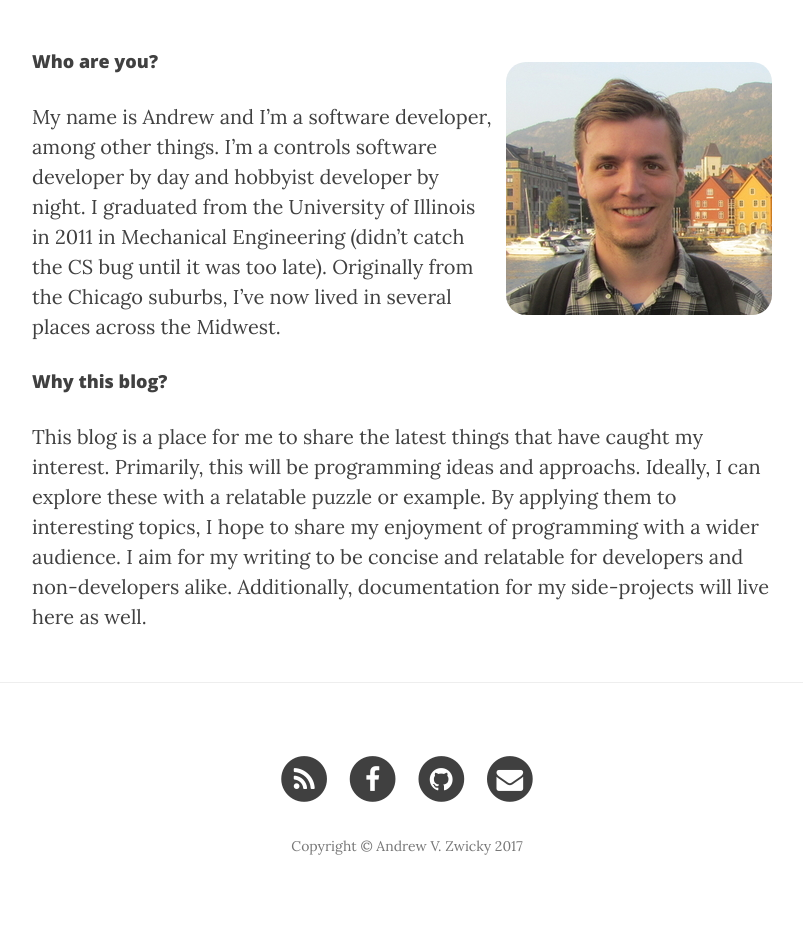
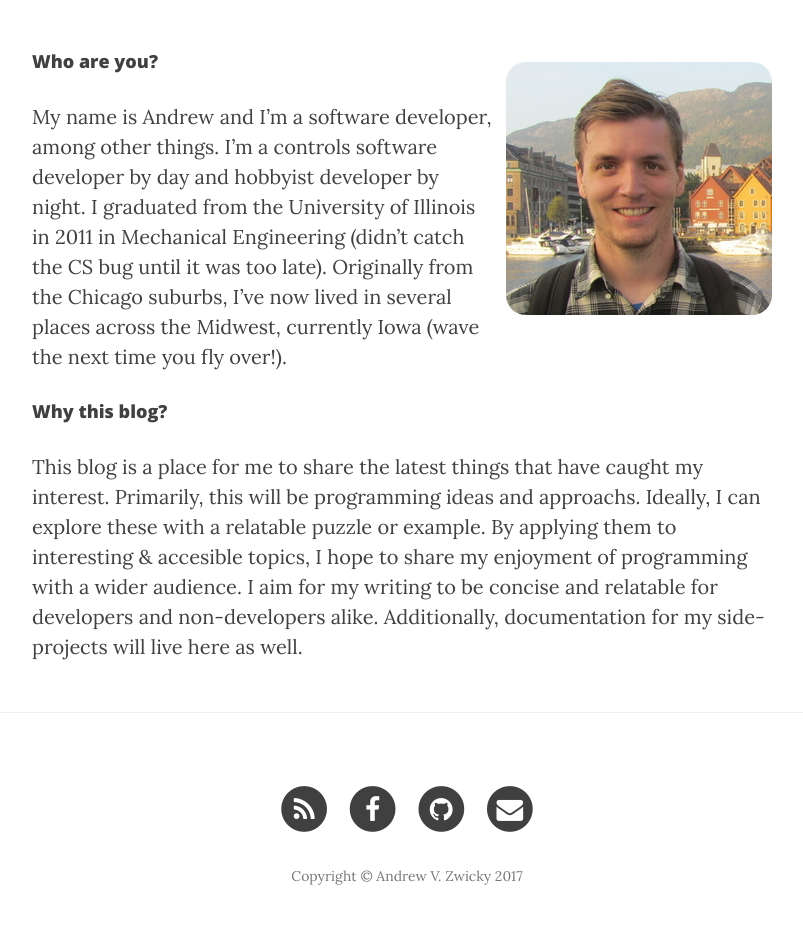
Before and after one commit to garth5689/garth5689.github.io, a Jekyll site: the page built from about.md, in a window 1280 px wide. Shown: the part 476-1428 px from the top of the page, without its empty margins (233-1036 px from the left). Built offline with Jekyll 4.4.1, drawn with Linux system fonts in a browser that asks for light colours; nearby versions of some CDN libraries; comment, search, counter and statistics services are not loaded; before the commit the page ends 1398 px from its top, so only the background shows below that.

Commit message:
Update about.md

```diff
--- a/about.md
+++ b/about.md
@@ -10,8 +10,8 @@
 <img class="rounded" alt="" vspace="10" hspace="10" style="float:right"  src="{{ site.baseurl }}/img/about/headshot.resized.jpg"/>
 
 #### Who are you?
-My name is Andrew and I'm a software developer, among other things.  I'm a controls software developer by day and hobbyist developer by night.  I graduated from the University of Illinois in 2011 in Mechanical Engineering (didn't catch the CS bug until it was too late).  Originally from the Chicago suburbs, I've now lived in several places across the Midwest.
+My name is Andrew and I'm a software developer, among other things.  I'm a controls software developer by day and hobbyist developer by night.  I graduated from the University of Illinois in 2011 in Mechanical Engineering (didn't catch the CS bug until it was too late).  Originally from the Chicago suburbs, I've now lived in several places across the Midwest, currently Iowa (wave the next time you fly over!).
 
 
 #### Why this blog?
-This blog is a place for me to share the latest things that have caught my interest.  Primarily, this will be programming ideas and approachs.  Ideally, I can explore these with a relatable puzzle or example.  By applying them to interesting topics, I hope to share my enjoyment of programming with a wider audience.  I aim for my writing to be concise and relatable for developers and non-developers alike.  Additionally, documentation for my side-projects will live here as well.
+This blog is a place for me to share the latest things that have caught my interest.  Primarily, this will be programming ideas and approachs.  Ideally, I can explore these with a relatable puzzle or example.  By applying them to interesting & accesible topics, I hope to share my enjoyment of programming with a wider audience.  I aim for my writing to be concise and relatable for developers and non-developers alike.  Additionally, documentation for my side-projects will live here as well.
```
